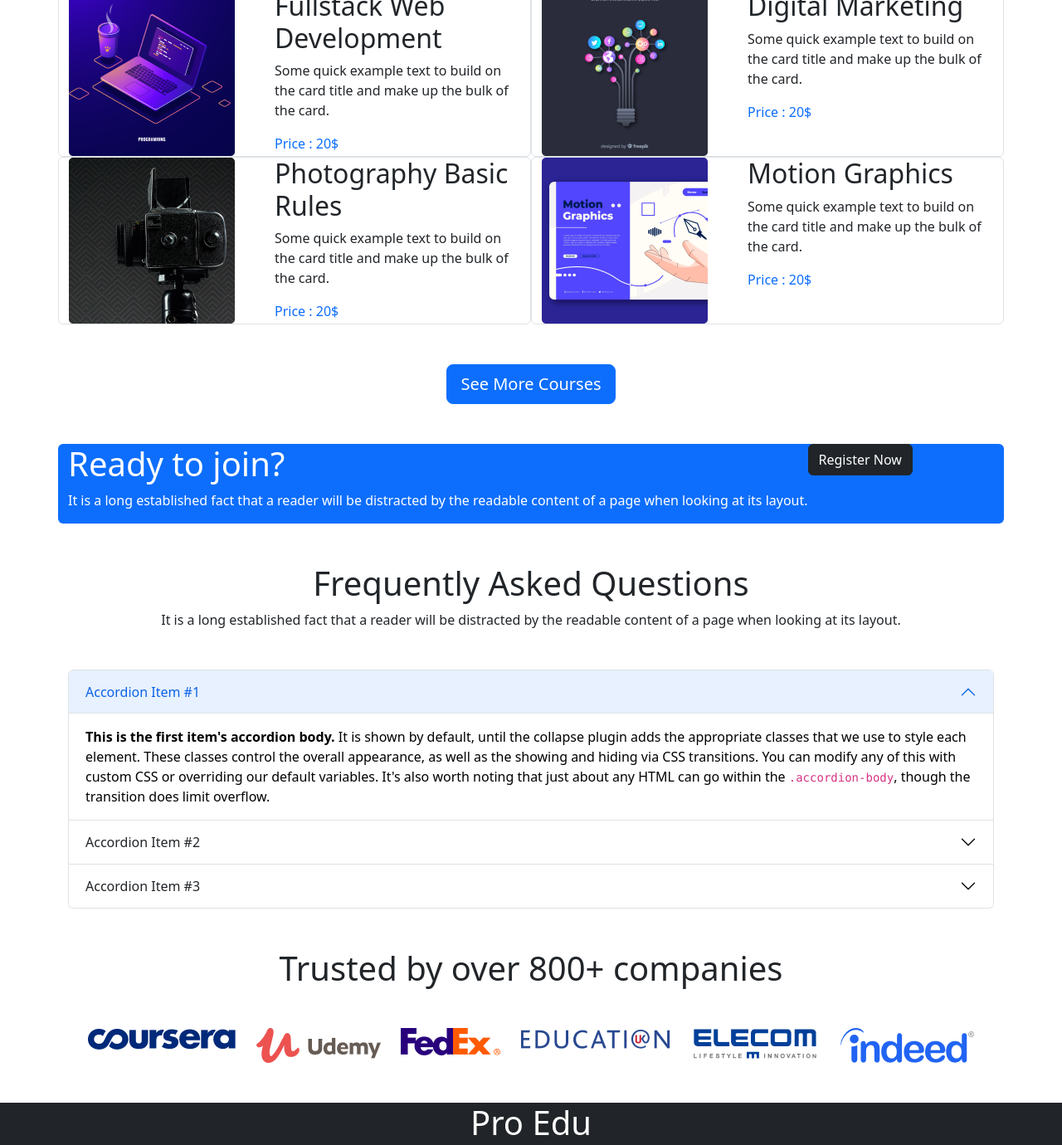
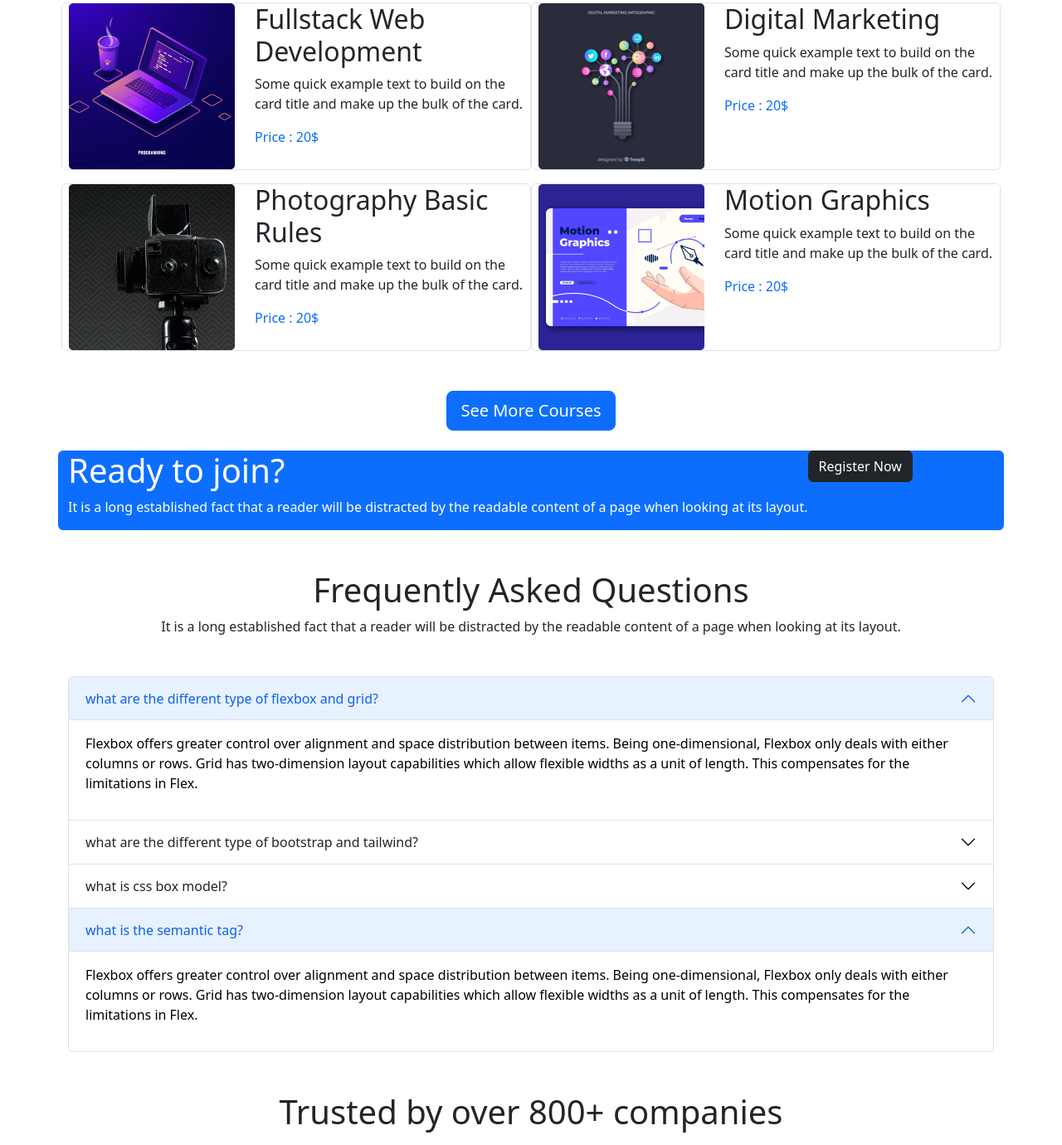
Before and after one commit to rakibulhasan203/rhb-tech-website, a plain HTML site: page index.html in a window 1280 px wide. Shown: the part 1093-2473 px from the top of the page at 83% size. Drawn offline with nearby package versions, Linux system fonts and the light colour scheme.

```diff
--- a/index.html
+++ b/index.html
@@ -108,10 +108,10 @@
 
         <section class="container d-flex mb-5">
 
-            <div class="row">
+            <div class="row g-3">
 
               <div class="col-lg-6 col-md-12 col-sm-12 border rounded">
-                <div class="d-flex gap-5">
+                <div class="d-flex gap-4">
                   <div>
                     <img src="images/course/course-1.png" alt="">
                 </div>
@@ -125,7 +125,7 @@
             </div>
 
             <div class="col-lg-6 col-md-12 col-sm-12 border rounded">
-                <div class="d-flex gap-5">
+                <div class="d-flex gap-4">
                   <div>
                     <img src="images/course/course-2.png" alt="">
                 </div>
@@ -140,7 +140,7 @@
             </div>
 
             <div class="col-lg-6 col-md-12 col-sm-12 border rounded">
-                <div class="d-flex gap-5">
+                <div class="d-flex gap-4">
                   <div>
                     <img src="images/course/course-3.png" alt="">
                 </div>
@@ -155,7 +155,7 @@
             </div>
 
             <div class="col-lg-6 col-md-12 col-sm-12 border rounded">
-                <div class="d-flex gap-5">
+                <div class="d-flex gap-4">
                   <div>
                     <img src="images/course/course-4.png" alt="">
                 </div>
@@ -170,7 +170,7 @@
             </div>
 
             <div class="col-lg-6 col-md-12 col-sm-12 border rounded">
-                <div class="d-flex gap-5">
+                <div class="d-flex gap-4">
                   <div>
                     <img src="images/course/course-5.png" alt="">
                 </div>
@@ -185,7 +185,7 @@
             </div>
 
             <div class="col-lg-6 col-md-12 col-sm-12 border rounded">
-                <div class="d-flex gap-5">
+                <div class="d-flex gap-4">
                   <div>
                     <img src="images/course/course-6.png" alt="">
                 </div>
@@ -203,7 +203,7 @@
 
         </section>
 
-        <div class="text-center mb-5">
+        <div class="text-center mb-4">
             <button type="button" class="btn btn-primary btn-lg">See More Courses</button>
         </div>
 
@@ -234,36 +234,59 @@
             <div class="accordion-item">
               <h2 class="accordion-header" id="panelsStayOpen-headingOne">
                 <button class="accordion-button" type="button" data-bs-toggle="collapse" data-bs-target="#panelsStayOpen-collapseOne" aria-expanded="true" aria-controls="panelsStayOpen-collapseOne">
-                  Accordion Item #1
+                  what are the different type of flexbox and grid?
                 </button>
               </h2>
               <div id="panelsStayOpen-collapseOne" class="accordion-collapse collapse show" aria-labelledby="panelsStayOpen-headingOne">
                 <div class="accordion-body">
-                  <strong>This is the first item's accordion body.</strong> It is shown by default, until the collapse plugin adds the appropriate classes that we use to style each element. These classes control the overall appearance, as well as the showing and hiding via CSS transitions. You can modify any of this with custom CSS or overriding our default variables. It's also worth noting that just about any HTML can go within the <code>.accordion-body</code>, though the transition does limit overflow.
+                  <p>
+                    Flexbox offers greater control over alignment and space distribution between items. Being one-dimensional, Flexbox only deals with either columns or rows.
+                    Grid has two-dimension layout capabilities which allow flexible widths as a unit of length. This compensates for the limitations in Flex.
+                  </p>
                 </div>
               </div>
             </div>
             <div class="accordion-item">
               <h2 class="accordion-header" id="panelsStayOpen-headingTwo">
                 <button class="accordion-button collapsed" type="button" data-bs-toggle="collapse" data-bs-target="#panelsStayOpen-collapseTwo" aria-expanded="false" aria-controls="panelsStayOpen-collapseTwo">
-                  Accordion Item #2
+                  what are the different type of bootstrap and tailwind?
                 </button>
               </h2>
               <div id="panelsStayOpen-collapseTwo" class="accordion-collapse collapse" aria-labelledby="panelsStayOpen-headingTwo">
                 <div class="accordion-body">
-                  <strong>This is the second item's accordion body.</strong> It is hidden by default, until the collapse plugin adds the appropriate classes that we use to style each element. These classes control the overall appearance, as well as the showing and hiding via CSS transitions. You can modify any of this with custom CSS or overriding our default variables. It's also worth noting that just about any HTML can go within the <code>.accordion-body</code>, though the transition does limit overflow.
+                  <p>
+                    Developers describe Bootstrap as "Simple and flexible HTML, CSS, and JS for popular UI components and interactions". Bootstrap is the most popular HTML, CSS, and JS framework for developing responsive, mobile first projects on the web. On the other hand, Tailwind CSS is detailed as "A utility-first CSS framework for rapid UI development". Tailwind is different from frameworks like Bootstrap, Foundation, or Bulma in that it's not a UI kit. It doesn't have a default theme, and there are no build-in UI components. It comes with a menu of predesigned widgets to build your site with, but doesn't impose design decisions that are difficult to undo.
+                  </p>
                 </div>
               </div>
             </div>
             <div class="accordion-item">
               <h2 class="accordion-header" id="panelsStayOpen-headingThree">
                 <button class="accordion-button collapsed" type="button" data-bs-toggle="collapse" data-bs-target="#panelsStayOpen-collapseThree" aria-expanded="false" aria-controls="panelsStayOpen-collapseThree">
-                  Accordion Item #3
+                  what is css box model?
                 </button>
               </h2>
               <div id="panelsStayOpen-collapseThree" class="accordion-collapse collapse" aria-labelledby="panelsStayOpen-headingThree">
                 <div class="accordion-body">
-                  <strong>This is the third item's accordion body.</strong> It is hidden by default, until the collapse plugin adds the appropriate classes that we use to style each element. These classes control the overall appearance, as well as the showing and hiding via CSS transitions. You can modify any of this with custom CSS or overriding our default variables. It's also worth noting that just about any HTML can go within the <code>.accordion-body</code>, though the transition does limit overflow.
+                  <p>
+                    Every element that can be displayed on a web page is comprised of one or more rectangular boxes. CSS box model typically describes how these rectangular boxes are laid out on a web page. These boxes can have different properties and can interact with each other in different ways, but every box has a content area and optional surrounding padding, border, and margin areas.
+                  </p>
+                </div>
+              </div>
+            </div>
+
+              <div class="accordion-item">
+              <h2 class="accordion-header" id="panelsStayOpen-headingFour">
+                <button class="accordion-button" type="button" data-bs-toggle="collapse" data-bs-target="#panelsStayOpen-collapseFour" aria-expanded="true" aria-controls="panelsStayOpen-collapseFour">
+                  what is the semantic tag?
+                </button>
+              </h2>
+              <div id="panelsStayOpen-collapseFour" class="accordion-collapse collapse show" aria-labelledby="panelsStayOpen-headingFour">
+                <div class="accordion-body">
+                  <p>
+                    Flexbox offers greater control over alignment and space distribution between items. Being one-dimensional, Flexbox only deals with either columns or rows.
+                    Grid has two-dimension layout capabilities which allow flexible widths as a unit of length. This compensates for the limitations in Flex.
+                  </p>
                 </div>
               </div>
             </div>
```
